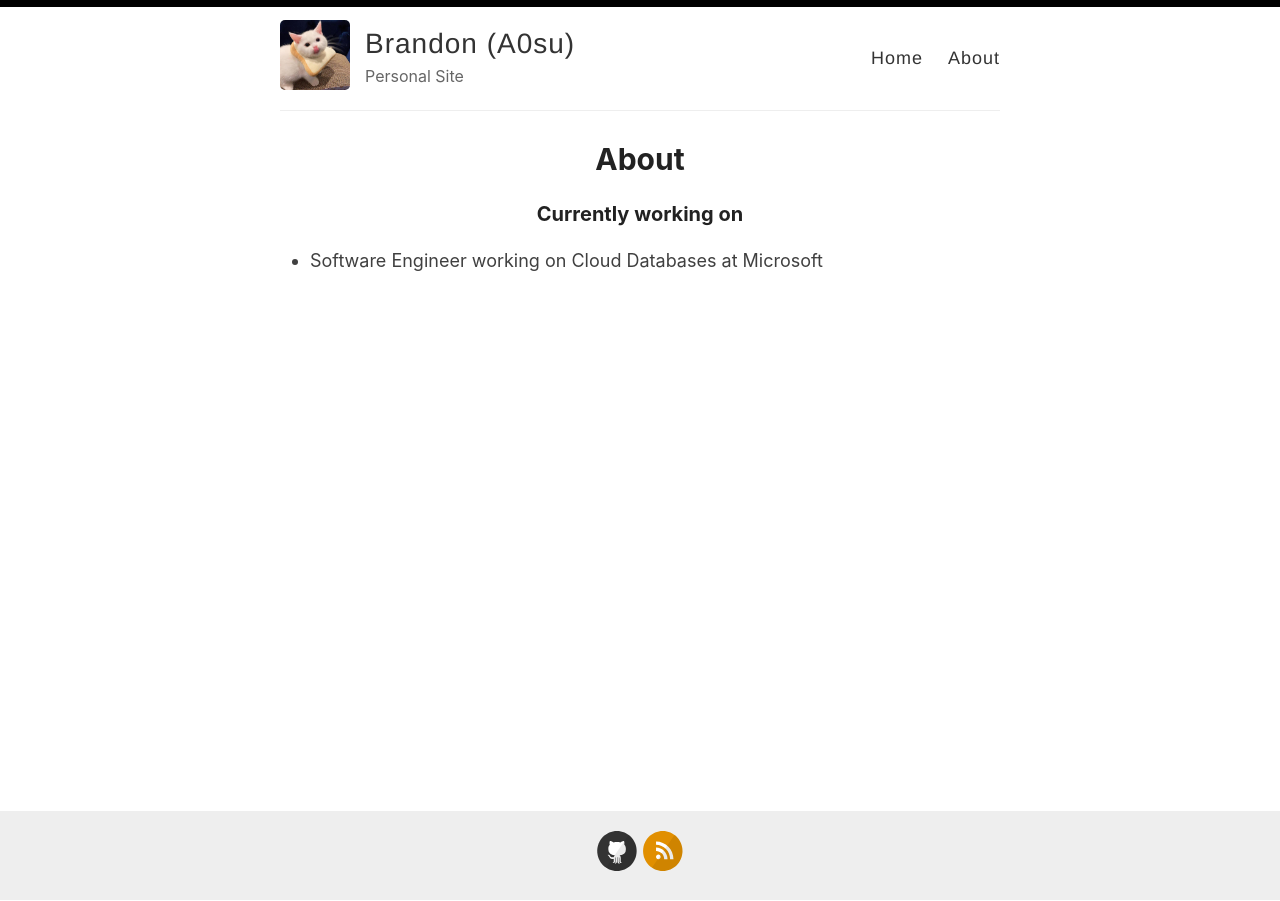
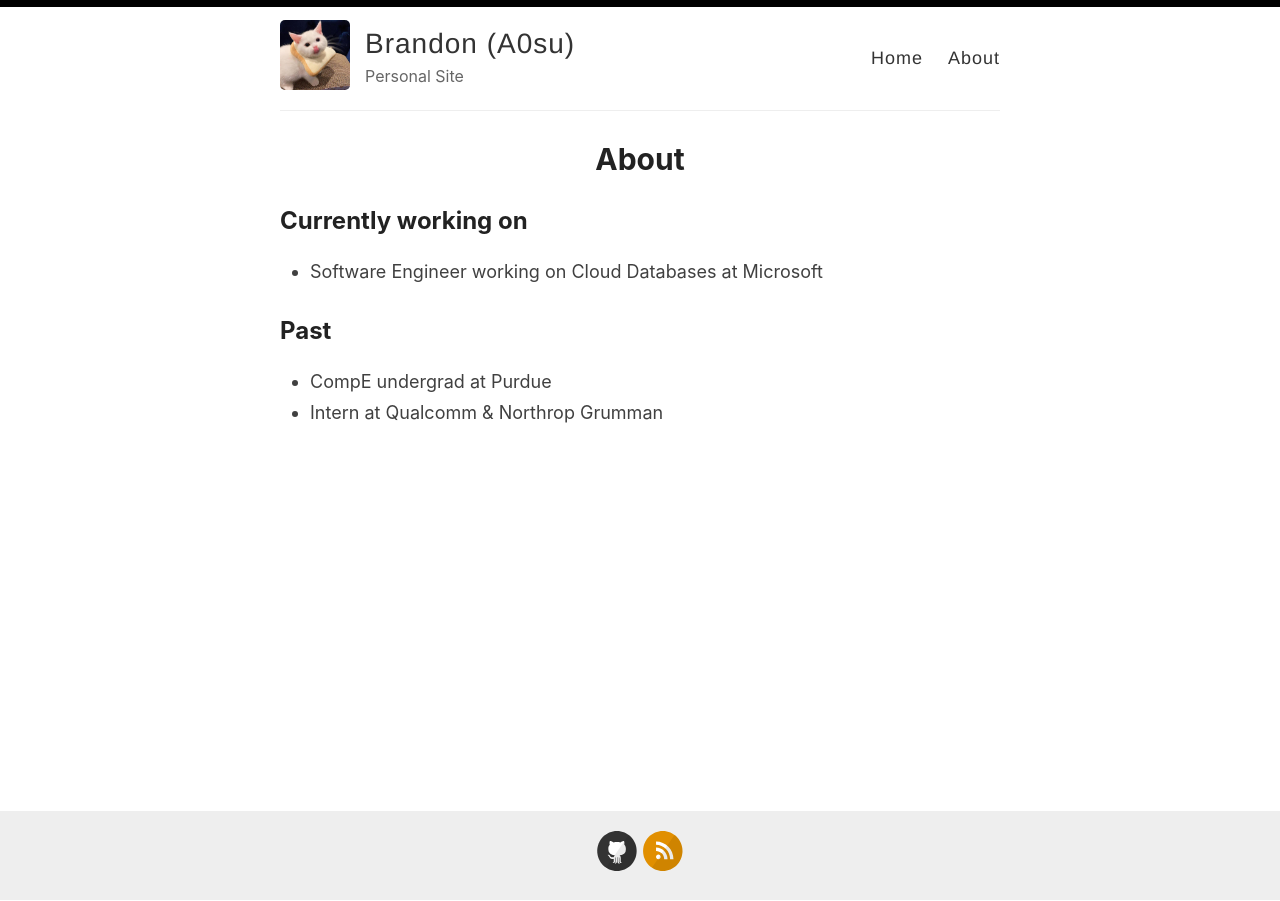
Before and after one commit to A0su/A0su.github.io, a Jekyll site: the page built from _pages/about.md, in a window 1280 px wide. Built offline with Jekyll 4.4.1, drawn with Linux system fonts in a browser that asks for light colours.

Commit message:
update about

```diff
--- a/_pages/about.md
+++ b/_pages/about.md
@@ -4,5 +4,9 @@ title: About
 permalink: /about/
 ---
 
-### Currently working on
+<h2 style="text-align:left"> Currently working on </h2>
  - Software Engineer working on Cloud Databases at Microsoft
+
+<h2 style="text-align:left"> Past </h2>
+ - CompE undergrad at Purdue
+ - Intern at Qualcomm & Northrop Grumman
```
